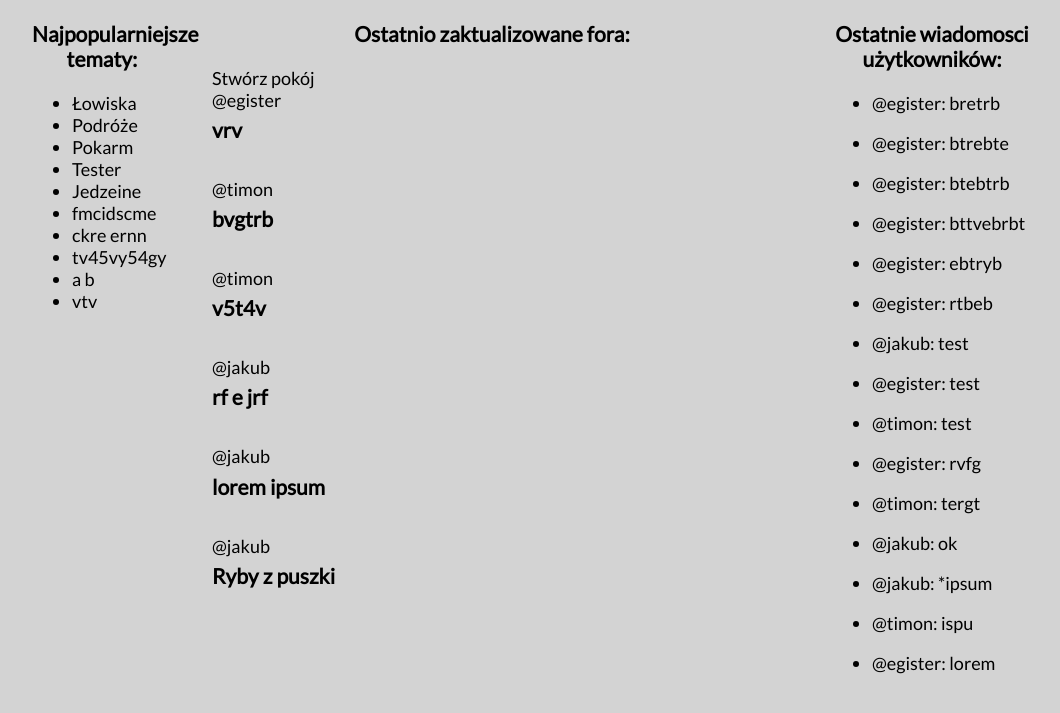
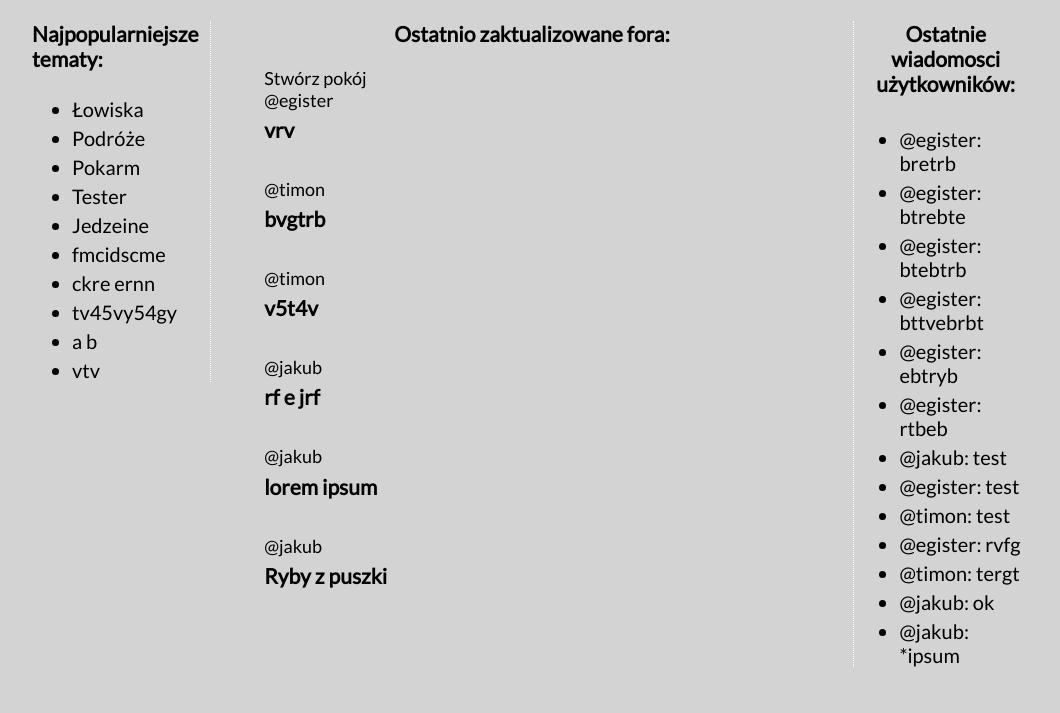
Before and after one commit to wul-fryk/co_jedza_karasie, a Django app: page / in a window 1280 px wide. Shown: the part 62-775 px from the top of the page, without its empty margins (108-1168 px from the left). Run offline with Django 4.2, Linux system fonts and the light colour scheme; data comes from the database, SQL or seed files in the repository; both versions use the stored data as it was after the commit.

Commit message:
16.07.2022

```diff
--- a/fish/templates/fish/home.html
+++ b/fish/templates/fish/home.html
@@ -5,9 +5,11 @@
     <div>
         {% include 'fish/topics_component.html' %}
     </div>
+    <div></div>
     <div>
         {% include 'fish/rooms_component.html' %}
     </div>
+    <div></div>
     <div>
         {% include 'fish/messages_component.html' %}
     </div>
--- a/fish/templates/fish/messages_component.html
+++ b/fish/templates/fish/messages_component.html
@@ -3,16 +3,13 @@
         <h3>Ostatnie wiadomosci użytkowników:</h3>
     </div>
     <ul>
-        {% for mesg in messages_comp %}
-        <li>
-            <p>
-                <div class="messages_body_owner">
-                    <a href="{% url 'profile_page' mesg.owner.id %}" class="main_page_links">@{{mesg.owner}}</a>:
-                    <a href="{% url 'room_page' mesg.room_messages.id %}" class="main_page_links">{{mesg}}</a>
-                </div>
-            </p>
-
-        </li>
-        {% endfor %}
+        <div class="tm">
+            {% for mesg in messages_comp %}
+            <li class="tm">
+                <a href="{% url 'profile_page' mesg.owner.id %}" class="main_page_links">@{{mesg.owner}}</a>:
+                <a href="{% url 'room_page' mesg.room_messages.id %}" class="main_page_links">{{mesg}}</a>
+            </li>
+            {% endfor %}
+        </div>
     </ul>
 </div>
--- a/fish/templates/fish/topics_component.html
+++ b/fish/templates/fish/topics_component.html
@@ -5,7 +5,7 @@
     <ul>
         <div id="topics_elements">
             {% for topic in topics %}
-            <div class="topic_element">
+            <div class="topic_element tm">
                 <li>
                     <a href="{% url 'topics_page' topic.id %}" class="main_page_links">{{topic.topic_name}}</a>
                 </li>
--- a/fish/views.py
+++ b/fish/views.py
@@ -66,7 +66,7 @@ def search(request):
 def home(request):
     rooms = Room.objects.all()[0:6]
     topics = Topic.objects.all()[0:15]
-    messages_comp = Message.objects.all()[0:15]
+    messages_comp = Message.objects.all()[0:13]
     context = {'rooms':rooms, 'messages_comp':messages_comp, 'topics':topics}
     return render(request, 'fish/home.html', context)
 
--- a/static/styles/main.css
+++ b/static/styles/main.css
@@ -46,37 +46,28 @@ a.option_home:hover {color:black; text-decoration:none;}
 /* end navbar */
 
 /* main content */
-#topics_container {
-    height: 100%;
-    width: 180px;
-    padding-right: 40px;
-    float: left;
+.home_page_container {
+    display: grid;
+    grid-template-columns: 10fr 3fr 30fr 3fr 10fr;
 }
 
-#topics_header {
+#rooms_comp_header, #rooms_comp_header, #rooms_comp_header {
     text-align: center;
 }
 
-#rooms_container {
-    height: 100%;
-    width: 580px;
-    padding-right: 20px;
-    float: left;
-}
-
-#rooms_comp_header {
-    text-align: center;
+#topics_container {
+    border-right: 1px dotted white;
 }
 
 #messagess_container {
-    height: 100%;
-    width: 200px;
-    float: right;
+    padding-left: 5px;
+    border-left: 1px dotted white;
 }
 
 #mesagess_header {
     text-align: center;
 }
+
 
 a:link {
     color: black;
@@ -101,3 +92,21 @@ a:active {
     position: relative;
     top: -15px;
 }
+
+.tm{
+    font-size: 20px;
+    padding-top: 5px;
+}
+
+.lrf {
+    display: inline-block;
+}
+
+.login_c {
+    margin-left: auto;
+}
+
+.profile_container {
+    display: grid;
+    grid-template-columns: 10fr 3fr 30fr 3fr 10fr;
+}
```
Also changed, not shown: fish/templates/fish/login_register.html (+14 -10 lines), fish/templates/fish/profile_page.html (+0 -8 lines), db.sqlite3.
